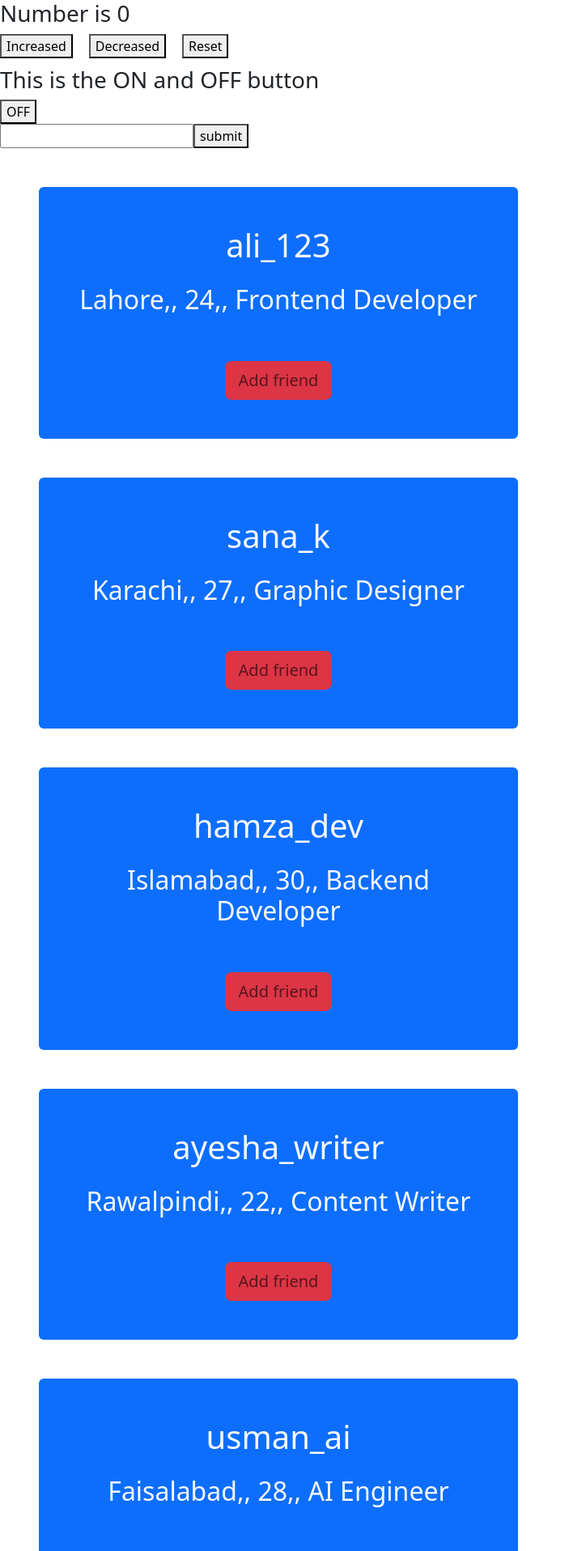
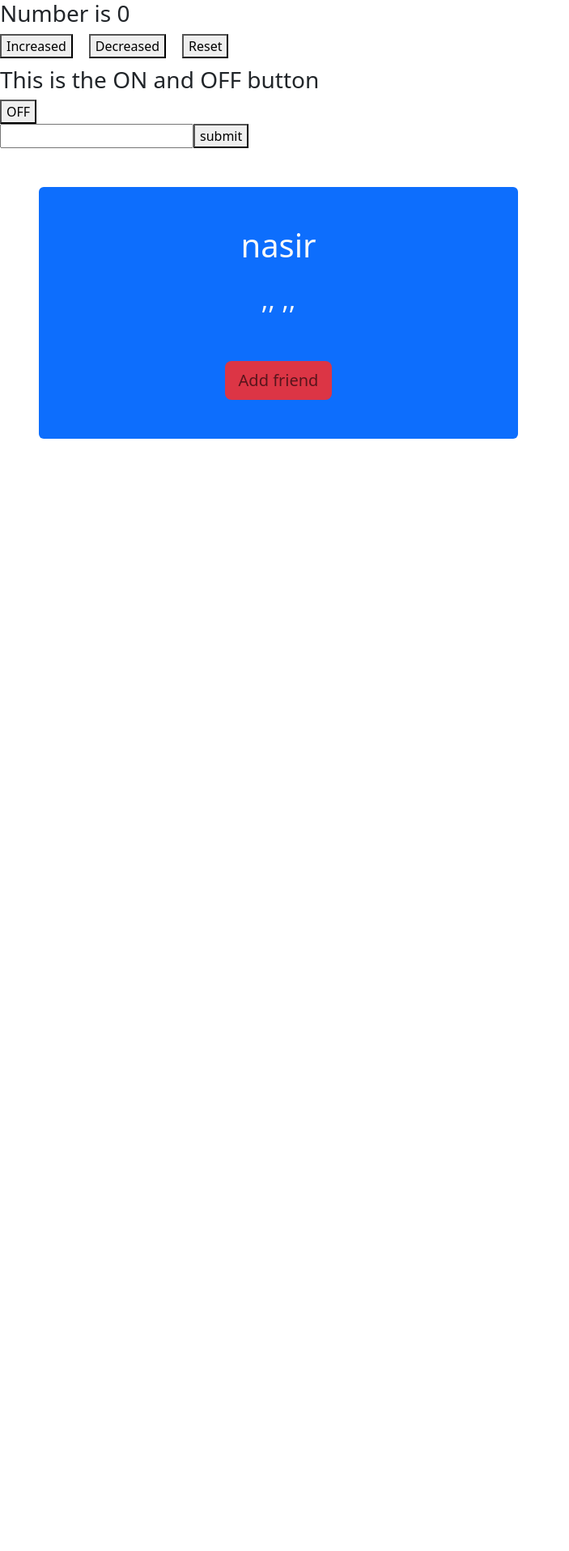
Before and after one commit to Nasir-afridi/js-practice, a React (Vite) app in the folder React/: page / in a window 1280 px wide. Shown: the top 1916 px of the page at 81% size, without its empty margins (0-703 px from the left). After the commit the page ends 800 px from the top, so only its background shows below. Built offline with nearby package versions, Linux system fonts and the light colour scheme; the HTML template or start-up script is replaced by a standard one.

Commit message:
passing the data to the card

```diff
--- a/React/src/components.jsx
+++ b/React/src/components.jsx
@@ -2,44 +2,10 @@ import React from 'react';
 import Card from './components/Card';
 
 const Components = () => {
-    const users = [
-        {
-          "username": "ali_123",
-          "profession": "Frontend Developer",
-          "age": 24,
-          "city": "Lahore"
-        },
-        {
-          "username": "sana_k",
-          "profession": "Graphic Designer",
-          "age": 27,
-          "city": "Karachi"
-        },
-        {
-          "username": "hamza_dev",
-          "profession": "Backend Developer",
-          "age": 30,
-          "city": "Islamabad"
-        },
-        {
-          "username": "ayesha_writer",
-          "profession": "Content Writer",
-          "age": 22,
-          "city": "Rawalpindi"
-        },
-        {
-          "username": "usman_ai",
-          "profession": "AI Engineer",
-          "age": 28,
-          "city": "Faisalabad"
-        }
-      ]
 
   return (
     <div className='p-5'>
-      {users.map(function(elem) {
-        return <Card name = {elem.username} profession={elem.profession} age={elem.age} city={elem.city} />
-      })}
+      <Card name = 'nasir'></Card>
     </div>
   );
 };
```
